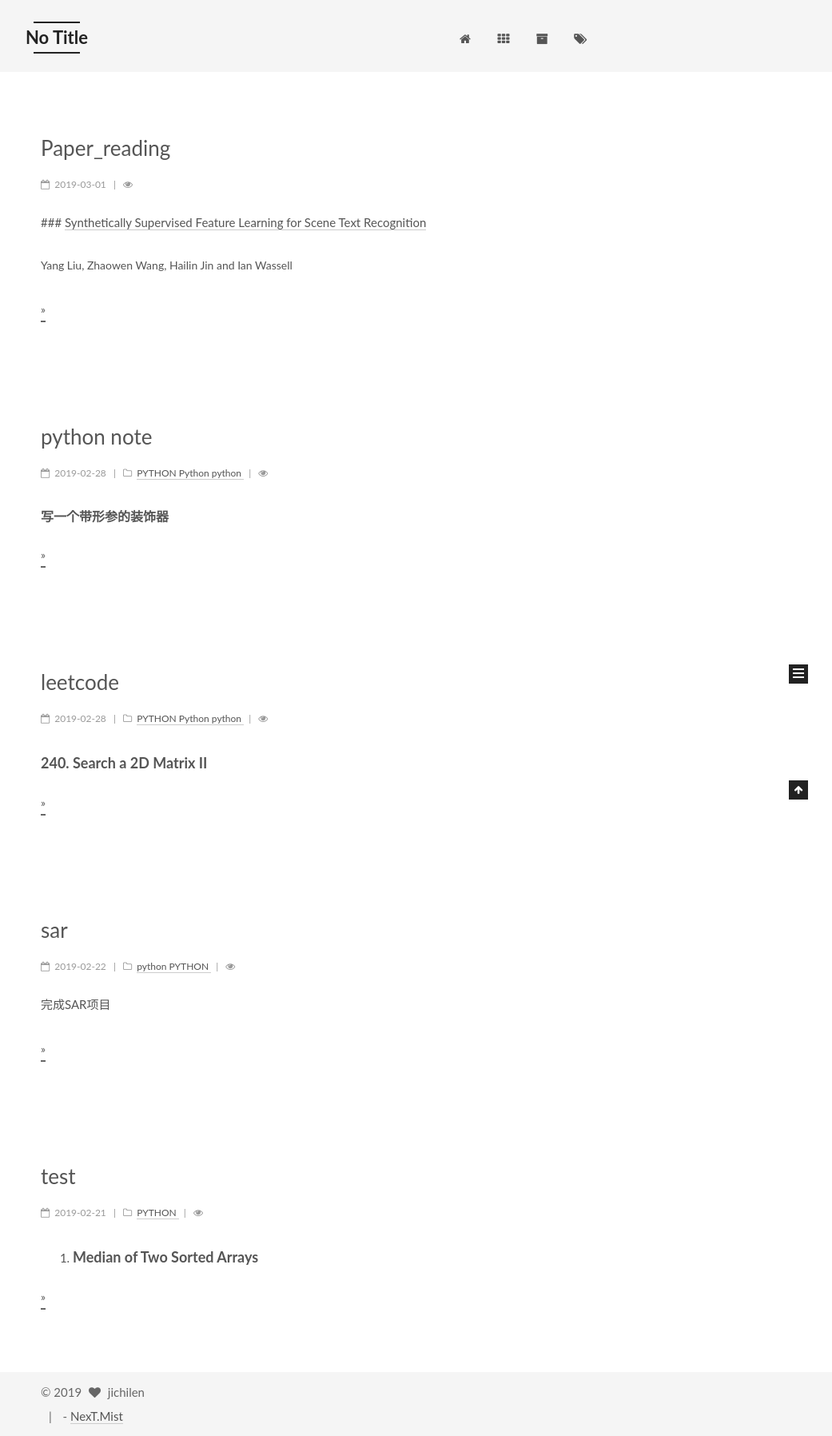
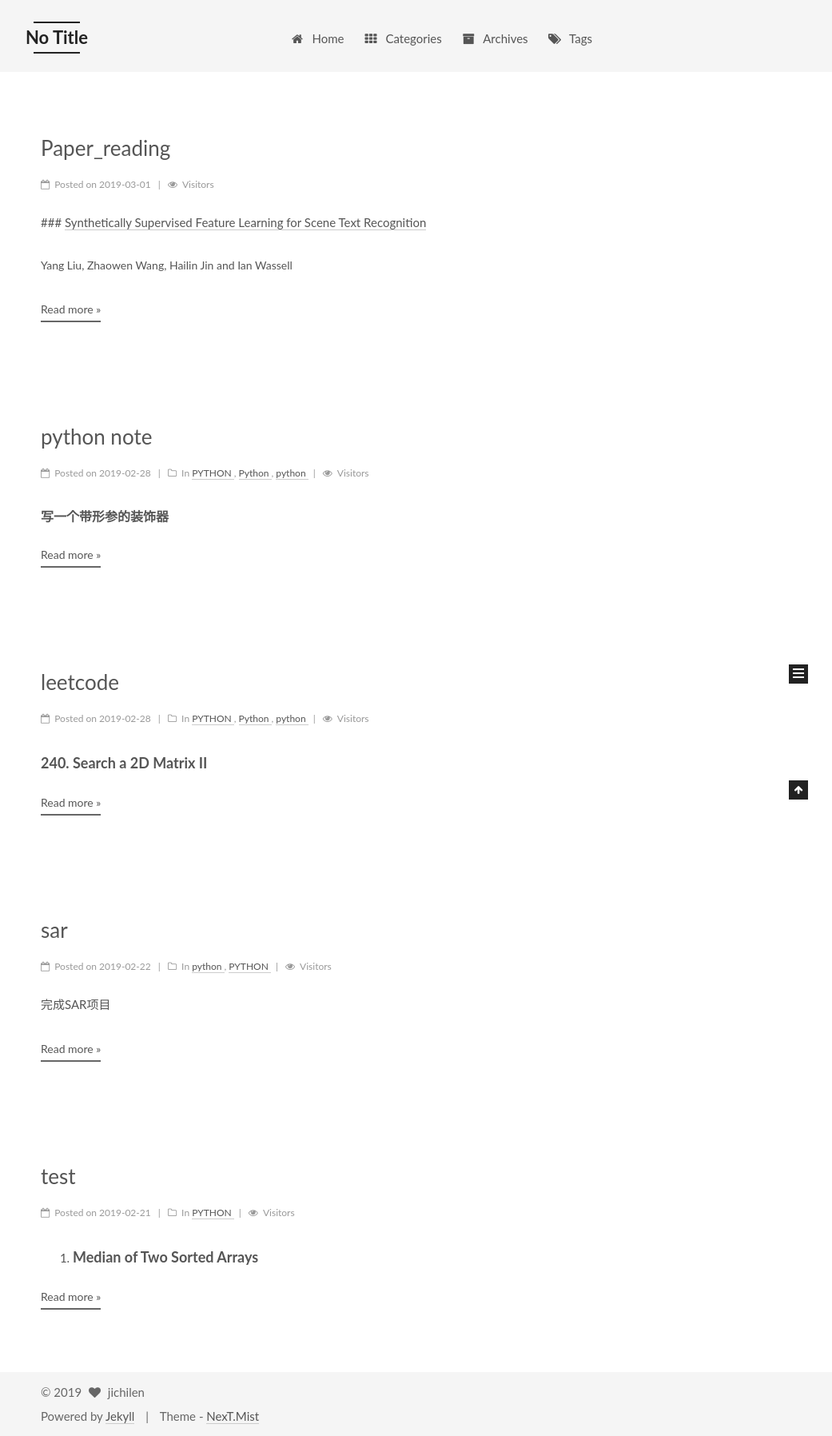
Before and after one commit to jichilen/jichilen.github.io, a Jekyll site: the page built from index.html, in a window 1280 px wide. Shown: the whole page at 80% size, without its empty margins (239-1280 px from the left). Built offline with Jekyll 4.4.1, drawn with Linux system fonts in a browser that asks for light colours; some web fonts are replaced; the list of posts is cut into pages by our own code; part of the change alters nothing that is shown.

Commit message:
blog update Fri Mar  1 11:49:16 DST 2019

```diff
--- a/_config.yml
+++ b/_config.yml
@@ -9,7 +9,7 @@ subtitle: maybe a subtitle
 description:
 author: jichilen
 # Support language: de, en, fr-FR, id, ja, ko, pt-BR, pt, ru, zh-Hans, zh-hk, zh-tw
-language: en,zh-Hans
+language: en
 date_format: '%Y-%m-%d'
 
 # URL
```
